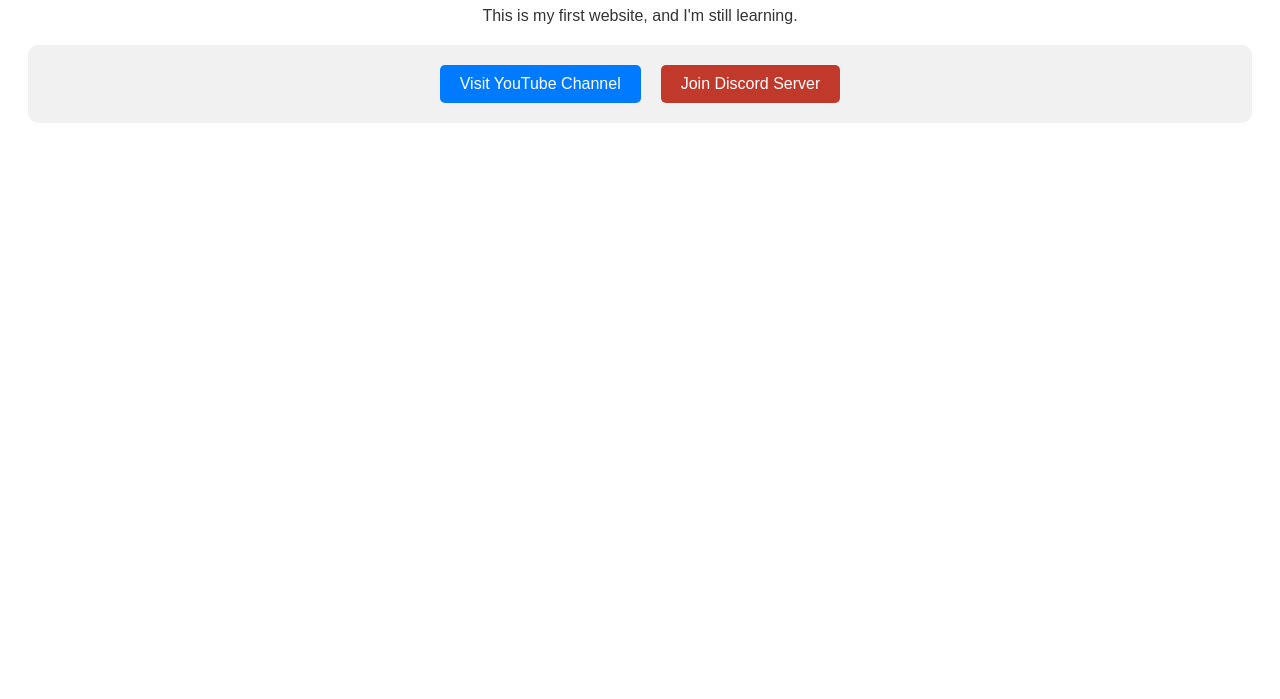
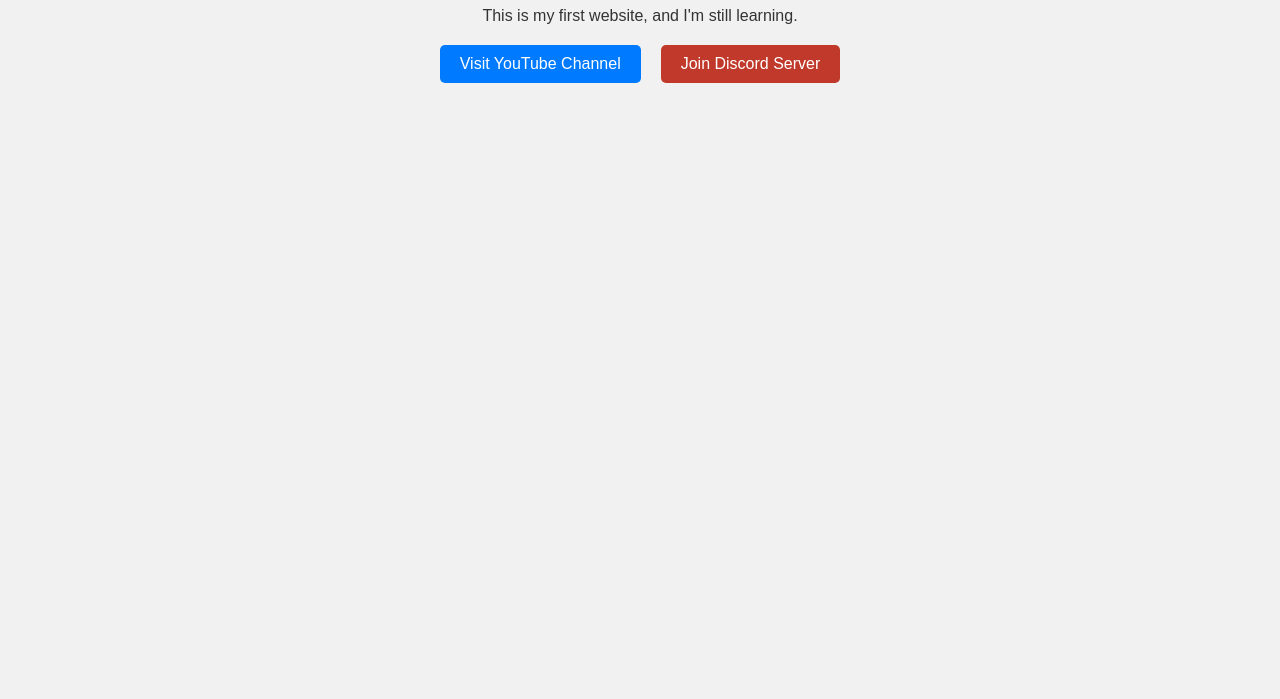
Before and after one commit to Moons-thing21/Moons-thing21.GitHub.io, a plain HTML site: page index.html in a window 1280 px wide. Shown: the part 101-800 px from the top of the page. Drawn offline with Linux system fonts and the light colour scheme.

Commit message:
Update index.html

```diff
--- a/index.html
+++ b/index.html
@@ -8,6 +8,7 @@
             font-family: Arial, sans-serif;
             text-align: center;
             padding: 20px;
+            background-color: #f1f1f1; /* Light gray background color for the entire webpage */
         }
 
         h1 {
@@ -23,9 +24,6 @@
             display: flex;
             justify-content: center;
             gap: 20px;
-            background-color: #f1f1f1; /* Light gray background color */
-            padding: 20px; /* Add some padding around the buttons */
-            border-radius: 10px; /* Rounded corners for the container */
         }
 
         .my-button {
```
